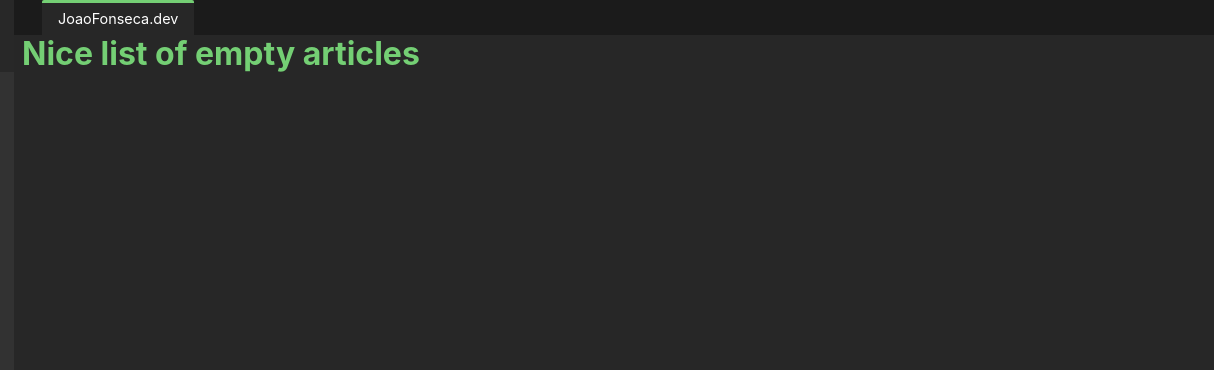
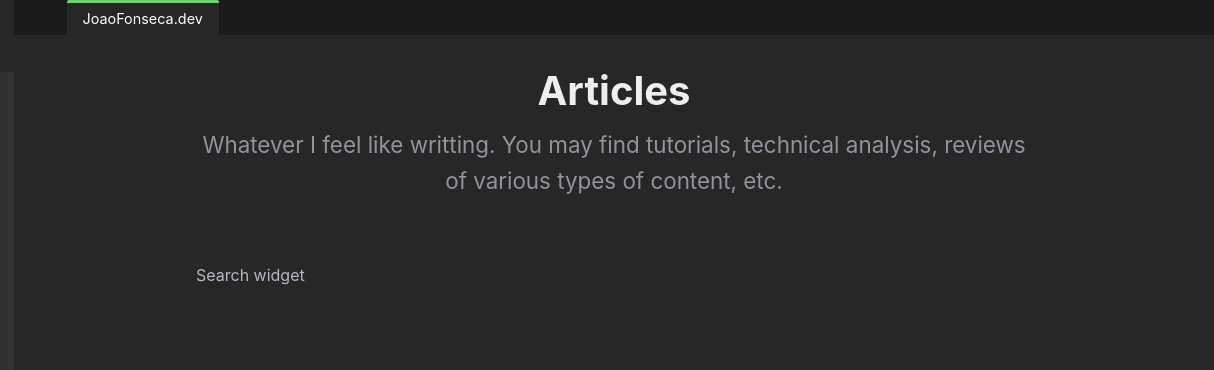
Before and after one commit to joaofonsecadev/joaofonsecadev, a Gatsby site: page /articles in a window 1280 px wide. Shown: the top 370 px of the page, 66-1280 px from the left. Built offline with nearby package versions, Linux system fonts and the light colour scheme; Gatsby itself is replaced by a stand-in of ours.

Commit message:
Setup articles page header section

```diff
--- a/src/pages/articles.tsx
+++ b/src/pages/articles.tsx
@@ -1,5 +1,27 @@
 import React from 'react';
+import Helmet from 'react-helmet';
+import SiteConfig from '../utils/config';
 
 export default function Articles() {
-  return <h1>Nice list of empty articles</h1>;
+  return (
+    <>
+      <Helmet title={`Articles - ${SiteConfig.title}`} />
+      <article className="blog-page">
+        <header>
+          <div className="container">
+            <h1>Articles</h1>
+            <p className="description">
+              Whatever I feel like writting. You may find tutorials,
+              technical analysis, reviews of various types of content, etc.
+            </p>
+          </div>
+        </header>
+        <section>
+          <div className="container">
+            Search widget
+          </div>
+        </section>
+      </article>
+    </>
+  );
 }
--- a/src/pages/index.tsx
+++ b/src/pages/index.tsx
@@ -2,11 +2,12 @@ import React from 'react';
 // import { Link } from 'gatsby';
 import Helmet from 'react-helmet';
 import SEO from '../components/SEO';
+import SiteConfig from '../utils/config';
 
 export default function WebIndex() {
   return (
     <>
-      <Helmet title="João Fonseca" />
+      <Helmet title={`${SiteConfig.title} - Game Developer`} />
       <SEO />
       <article className="hero">
         <header>
--- a/src/styles/_themeDark.scss
+++ b/src/styles/_themeDark.scss
@@ -7,6 +7,7 @@ $navHover: #00000033;
 $accent: #74cf74;
 
 $fontTextBright: #eeeeee;
+$fontTextDark: #8f949d;
 $fontText: #b3b9c5;
 
 $fontTextBrightInvert: #111111;
--- a/src/styles/layout.scss
+++ b/src/styles/layout.scss
@@ -29,6 +29,12 @@ article {
             border-top: 2px solid $accent;
             border-bottom: 2px solid $accent;
         }
+    }
+
+    .description {
+        color: $fontTextDark;
+        font-size: 1.4rem;
+        margin-bottom: 0;
     }
 }
 
@@ -107,7 +113,7 @@ article {
         padding: 0 1rem;
         position: relative;
         top: 0;
-        left: $footerHeight;
+        left: $headerHeight * 1.5;
     }
 }
 
--- /dev/null
+++ b/src/utils/config.tsx
@@ -0,0 +1,9 @@
+const siteConfig = {
+  title: 'João Fonseca',
+  url: 'https://joaofonseca.dev',
+  // siteLogo: '/logo.png',
+  description:
+    'Game developer based in Lisbon, Portugal. Welcome to my personal website where you will find articles and some info about me.',
+};
+
+export default siteConfig;
```
Also changed, not shown: 1 other file.
